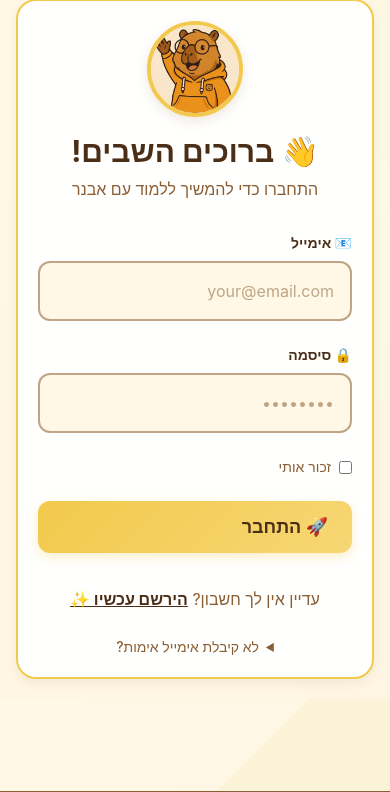
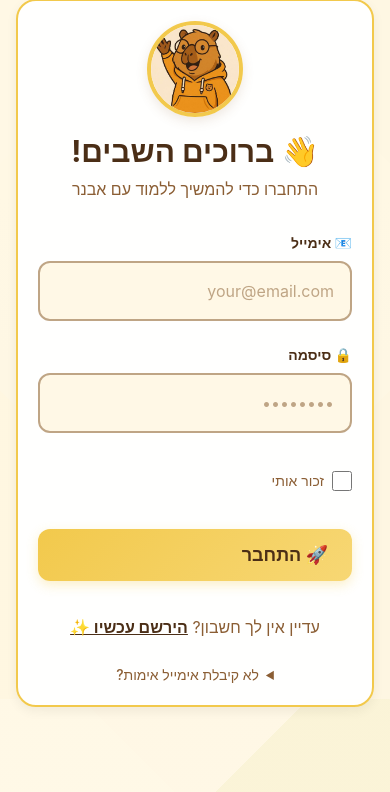
Before and after one commit to itaygross7/study_buddy-proj, a Flask app: page /auth/login in a window 390 px wide. Shown: the part 145-937 px from the top of the page. Run offline with Flask 3, Linux system fonts and the light colour scheme; parts of the project's set-up code (start-up, migrations or seed data) failed here and were passed over; some libraries are stand-ins or nearby versions.

Commit message:
Fix mobile auth forms: add proper font-size and touch targets
Co-authored-by: itaygross7 <169649713+itaygross7@users.noreply.github.com>

```diff
--- a/ui/templates/auth/login.html
+++ b/ui/templates/auth/login.html
@@ -31,7 +31,7 @@
         <div class="space-y-3 mb-6">
             {% if google_oauth_enabled %}
             <a href="{{ url_for('oauth.google_login') }}"
-               class="w-full flex items-center justify-center gap-3 bg-white text-gray-700 font-medium py-3 px-6 rounded-xl border-2 border-warm-gray hover:border-golden-yellow transition-all shadow-soft hover:shadow-warm">
+               class="w-full flex items-center justify-center gap-3 bg-white text-gray-700 font-medium py-3 px-6 rounded-xl border-2 border-warm-gray hover:border-golden-yellow transition-all shadow-soft hover:shadow-warm mobile-touch-target">
                 <svg class="w-5 h-5" viewBox="0 0 24 24" xmlns="http://www.w3.org/2000/svg">
                     <path d="M22.56 12.25c0-.78-.07-1.53-.2-2.25H12v4.26h5.92c-.26 1.37-1.04 2.53-2.21 3.31v2.77h3.57c2.08-1.92 3.28-4.74 3.28-8.09z" fill="#4285F4"/>
                     <path d="M12 23c2.97 0 5.46-.98 7.28-2.66l-3.57-2.77c-.98.66-2.23 1.06-3.71 1.06-2.86 0-5.29-1.93-6.16-4.53H2.18v2.84C3.99 20.53 7.7 23 12 23z" fill="#34A853"/>
@@ -44,7 +44,7 @@
 
             {% if apple_oauth_enabled %}
             <a href="{{ url_for('oauth.apple_login') }}"
-               class="w-full flex items-center justify-center gap-3 bg-black text-white font-medium py-3 px-6 rounded-xl border-2 border-black hover:border-golden-yellow transition-all shadow-soft hover:shadow-warm">
+               class="w-full flex items-center justify-center gap-3 bg-black text-white font-medium py-3 px-6 rounded-xl border-2 border-black hover:border-golden-yellow transition-all shadow-soft hover:shadow-warm mobile-touch-target">
                 <svg class="w-5 h-5" viewBox="0 0 24 24" xmlns="http://www.w3.org/2000/svg" fill="currentColor">
                     <path d="M17.05 20.28c-.98.95-2.05.8-3.08.35-1.09-.46-2.09-.48-3.24 0-1.44.62-2.2.44-3.06-.35C2.79 15.25 3.51 7.59 9.05 7.31c1.35.07 2.29.74 3.08.8 1.18-.24 2.31-.93 3.57-.84 1.51.12 2.65.72 3.4 1.8-3.12 1.87-2.38 5.98.48 7.13-.57 1.5-1.31 2.99-2.54 4.09l.01-.01zM12.03 7.25c-.15-2.23 1.66-4.07 3.74-4.25.29 2.58-2.34 4.5-3.74 4.25z"/>
                 </svg>
@@ -75,6 +75,7 @@
                        required
                        autocomplete="email"
                        class="form-input"
+                       style="font-size: 16px;"
                        placeholder="your@email.com">
             </div>
 
@@ -88,19 +89,20 @@
                        required
                        autocomplete="current-password"
                        class="form-input"
+                       style="font-size: 16px;"
                        placeholder="••••••••">
             </div>
 
             <div class="flex items-center justify-between">
-                <label class="flex items-center gap-2 cursor-pointer">
+                <label class="flex items-center gap-2 cursor-pointer mobile-touch-target">
                     <input type="checkbox"
                            name="remember"
-                           class="rounded border-cozy-brown text-golden-yellow focus:ring-golden-yellow">
+                           class="rounded border-cozy-brown text-golden-yellow focus:ring-golden-yellow w-5 h-5">
                     <span class="text-sm text-cozy-brown">זכור אותי</span>
                 </label>
             </div>
 
-            <button type="submit" class="btn-primary w-full text-lg">
+            <button type="submit" class="btn-primary w-full text-lg mobile-touch-target">
                 🚀 התחבר
             </button>
         </form>
```
Also changed, not shown: ui/templates/auth/signup.html (+7 -3 lines).
